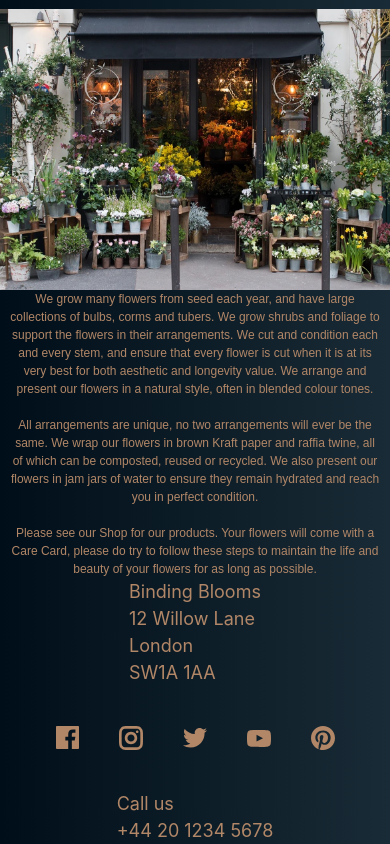
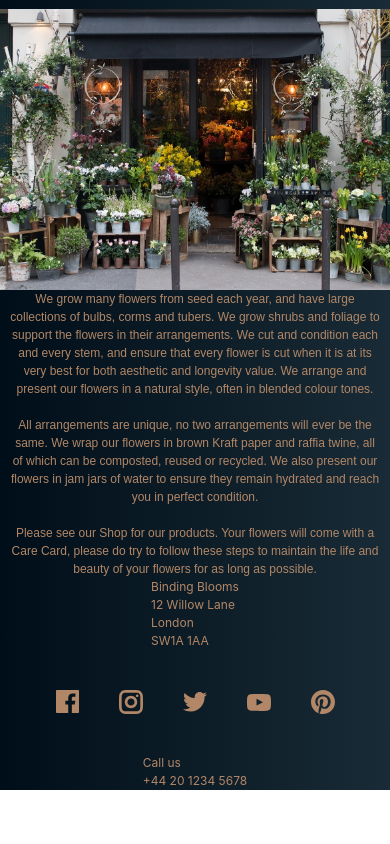
Before and after one commit to JennyWeij/BindingBlooms, a React (Vite) app: page / in a window 390 px wide. Shown: the part 4951-5795 px from the top of the page. After the commit the page ends 5741 px from the top, so only its background shows below. Built offline with nearby package versions, Linux system fonts and the light colour scheme.

Commit message:
responsiv text i footer

```diff
--- a/src/components/Footer.tsx
+++ b/src/components/Footer.tsx
@@ -26,7 +26,7 @@ function Footer() {
           display="flex"
           justifyContent="center"
         >
-          <Text color="#B28767" fontSize="18px">
+          <Text color="#B28767" fontSize={{ base: "12px", md: "18px" }}>
             Binding Blooms <br />
             12 Willow Lane <br />
             London <br />
@@ -55,7 +55,7 @@ function Footer() {
           display="flex"
           justifyContent="center"
         >
-          <Text color="#B28767" fontSize="18px">
+          <Text color="#B28767" fontSize={{ base: "12px", md: "18px" }}>
             Call us
             <br />
             +44 20 1234 5678
```
